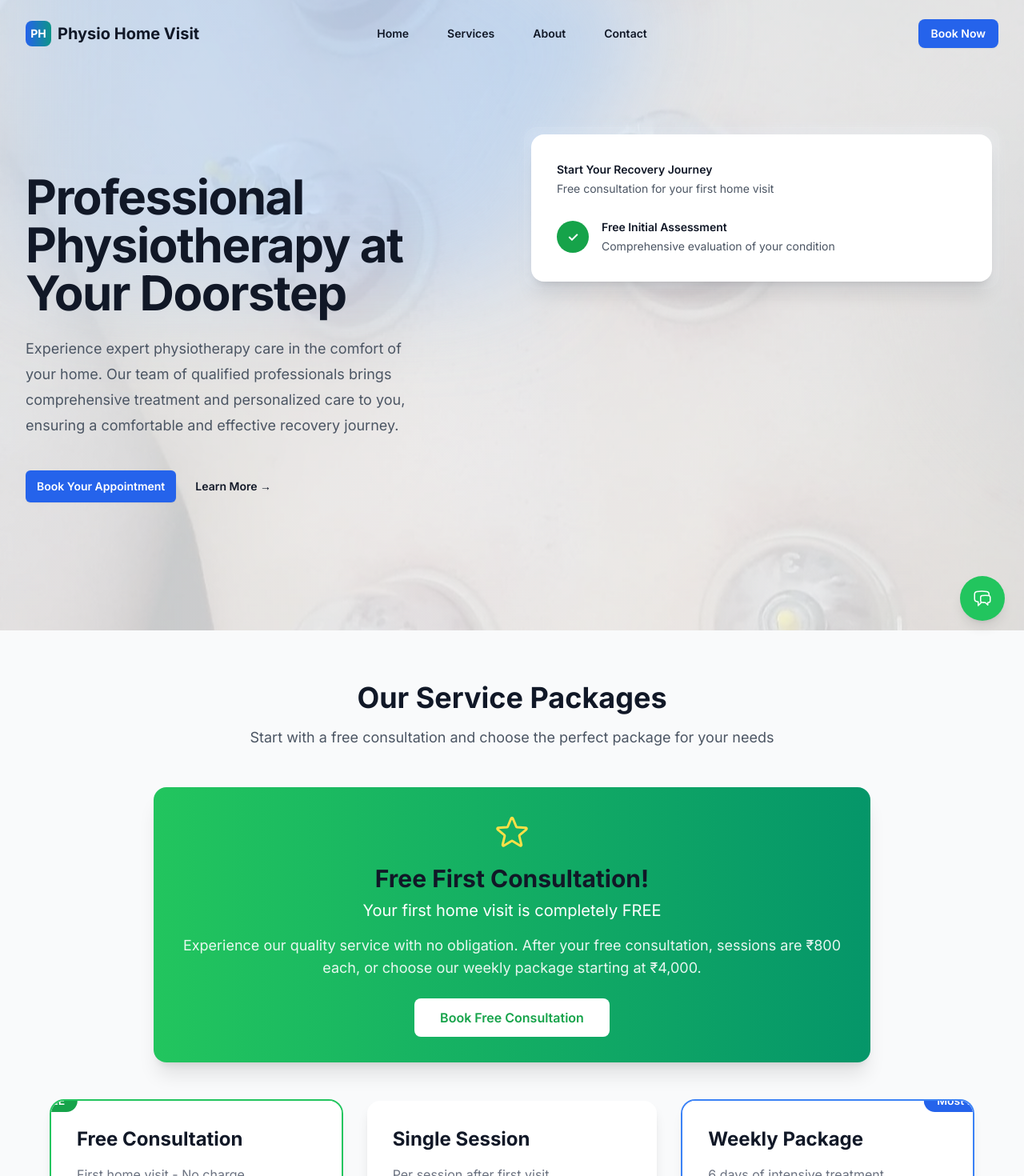
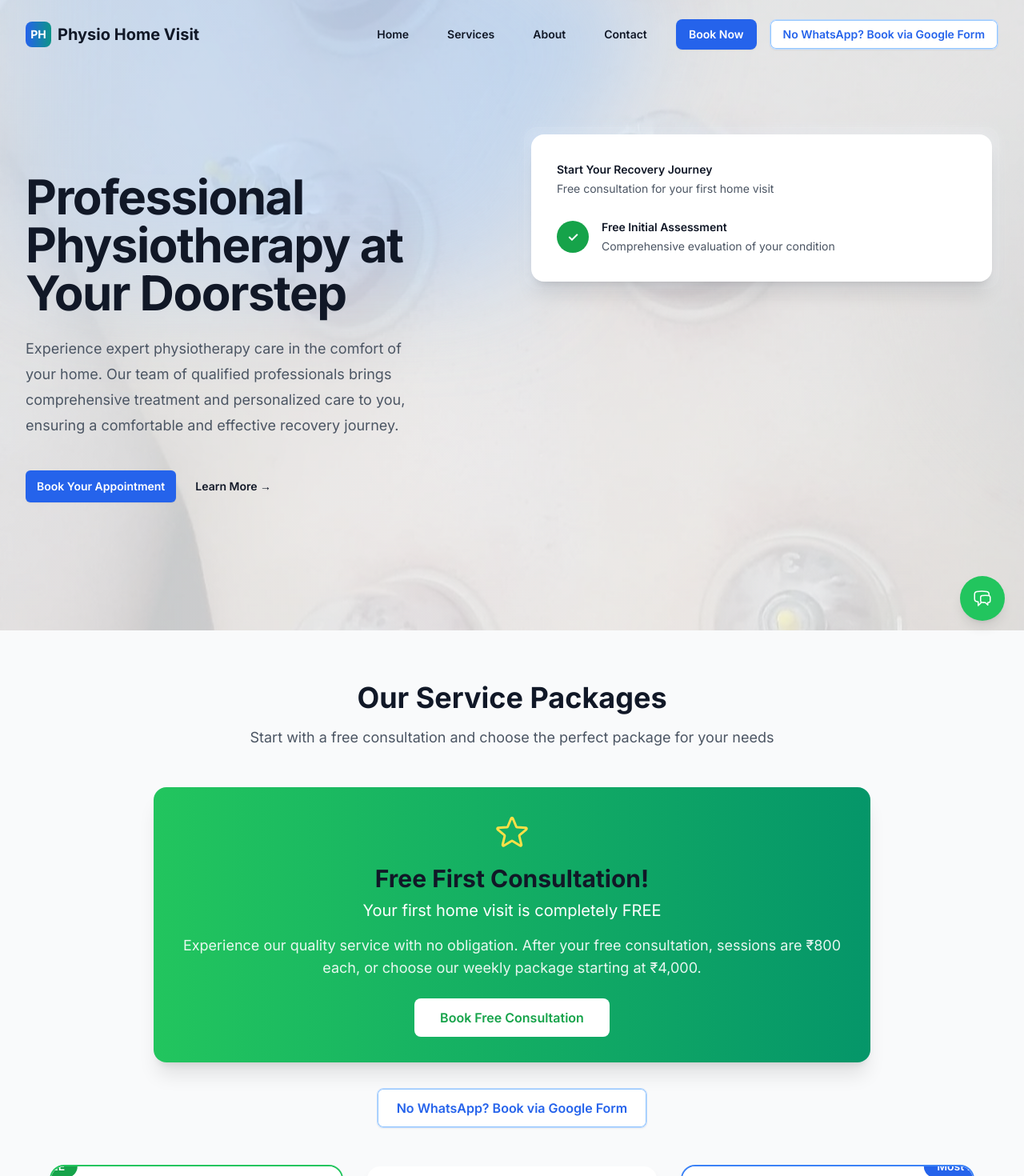
Before and after one commit to pantomath91/physio-home, a Next.js app: page / in a window 1280 px wide. Shown: the top 1470 px of the page at 80% size. Built offline with nearby package versions, Linux system fonts and the light colour scheme.

Commit message:
adding form

```diff
--- a/src/components/Navigation.tsx
+++ b/src/components/Navigation.tsx
@@ -6,6 +6,7 @@ import { Bars3Icon, XMarkIcon } from '@heroicons/react/24/outline';
 import Link from 'next/link';
 import WhatsAppBookingModal from './WhatsAppBookingModal';
 import { Fragment } from 'react';
+import { useAnalytics } from '@/hooks/useAnalytics';
 
 const navigation = [
   { name: 'Home', href: '/' },
@@ -18,6 +19,7 @@ export default function Navigation() {
   const [mobileMenuOpen, setMobileMenuOpen] = useState(false);
   const [isWhatsAppModalOpen, setIsWhatsAppModalOpen] = useState(false);
   const [isScrolled, setIsScrolled] = useState(false);
+  const { trackEvent } = useAnalytics();
 
   useEffect(() => {
     const handleScroll = () => {
@@ -66,11 +68,24 @@ export default function Navigation() {
         </div>
         <div className="hidden lg:flex lg:flex-1 lg:justify-end">
           <button
-            onClick={() => setIsWhatsAppModalOpen(true)}
+            onClick={() => {
+              trackEvent('booking_intent', 'booking', 'Navigation');
+              setIsWhatsAppModalOpen(true);
+            }}
             className="rounded-lg bg-blue-600 px-4 py-2 text-sm font-semibold text-white shadow-sm hover:bg-blue-500 focus-visible:outline focus-visible:outline-2 focus-visible:outline-offset-2 focus-visible:outline-blue-600 transition-colors"
           >
             Book Now
           </button>
+          <a
+            href="https://docs.google.com/forms/d/e/1FAIpQLSe6RDgMOUh7OfTv07qcYVT6pitgH-qZ7LI_nJu_gBCVO8xNKg/viewform?usp=header"
+            target="_blank"
+            rel="noopener noreferrer"
+            className="ml-4 rounded-lg bg-white px-4 py-2 text-sm font-semibold text-blue-600 shadow-sm ring-1 ring-inset ring-blue-300 hover:bg-blue-50 border border-blue-200 transition-colors"
+            style={{ textDecoration: 'none' }}
+            onClick={() => trackEvent('form_fallback_click', 'booking', 'Navigation')}
+          >
+            No WhatsApp? Book via Google Form
+          </a>
         </div>
       </nav>
       <Dialog as="div" className="lg:hidden" open={mobileMenuOpen} onClose={setMobileMenuOpen}>
@@ -112,6 +127,7 @@ export default function Navigation() {
               <div className="py-6">
                 <button
                   onClick={() => {
+                    trackEvent('booking_intent', 'booking', 'Navigation');
                     setIsWhatsAppModalOpen(true);
                     setMobileMenuOpen(false);
                   }}
@@ -119,6 +135,16 @@ export default function Navigation() {
                 >
                   Book Now
                 </button>
+                <a
+                  href="https://docs.google.com/forms/d/e/1FAIpQLSe6RDgMOUh7OfTv07qcYVT6pitgH-qZ7LI_nJu_gBCVO8xNKg/viewform?usp=header"
+                  target="_blank"
+                  rel="noopener noreferrer"
+                  className="mt-2 block rounded-lg px-3 py-2.5 text-base font-semibold leading-7 text-blue-600 bg-white shadow-sm ring-1 ring-inset ring-blue-300 hover:bg-blue-50 border border-blue-200 text-left"
+                  style={{ textDecoration: 'none' }}
+                  onClick={() => trackEvent('form_fallback_click', 'booking', 'Navigation')}
+                >
+                  No WhatsApp? Book via Google Form
+                </a>
               </div>
             </div>
           </div>
@@ -127,7 +153,11 @@ export default function Navigation() {
 
       <WhatsAppBookingModal
         isOpen={isWhatsAppModalOpen}
-        onClose={() => setIsWhatsAppModalOpen(false)}
+        onClose={() => {
+          trackEvent('booking_cancel', 'booking', 'Navigation');
+          setIsWhatsAppModalOpen(false);
+        }}
+        onOpen={() => trackEvent('booking_modal_open', 'booking', 'Navigation')}
       />
     </header>
   );
--- a/src/components/ServicePackages.tsx
+++ b/src/components/ServicePackages.tsx
@@ -59,9 +59,10 @@ const packages: Package[] = [
 const ServicePackages: React.FC = () => {
   const [isWhatsAppModalOpen, setIsWhatsAppModalOpen] = useState(false);
   const [selectedPackage, setSelectedPackage] = useState<Package | null>(null);
-  const { trackBooking } = useAnalytics();
+  const { trackBooking, trackEvent } = useAnalytics();
 
   const handleBookNow = (pkg: Package) => {
+    trackEvent('booking_intent', 'booking', 'ServicePackages');
     // Track intent to book
     trackBooking({
       source: 'ServicePackagesButton',
@@ -105,6 +106,19 @@ const ServicePackages: React.FC = () => {
               </button>
             </div>
           </div>
+        </div>
+
+        <div className="text-center mt-6">
+          <a
+            href="https://docs.google.com/forms/d/e/1FAIpQLSe6RDgMOUh7OfTv07qcYVT6pitgH-qZ7LI_nJu_gBCVO8xNKg/viewform?usp=header"
+            target="_blank"
+            rel="noopener noreferrer"
+            className="inline-block rounded-lg bg-white px-6 py-3 text-base font-semibold text-blue-600 shadow-sm ring-1 ring-inset ring-blue-300 hover:bg-blue-50 border border-blue-200 transition-colors mt-2"
+            style={{ textDecoration: 'none' }}
+            onClick={() => trackEvent('form_fallback_click', 'booking', 'ServicePackages')}
+          >
+            No WhatsApp? Book via Google Form
+          </a>
         </div>
 
         <div className="mt-12 max-w-6xl mx-auto grid grid-cols-1 gap-8 sm:grid-cols-2 lg:grid-cols-3">
@@ -194,7 +208,11 @@ const ServicePackages: React.FC = () => {
 
       <WhatsAppBookingModal
         isOpen={isWhatsAppModalOpen}
-        onClose={() => setIsWhatsAppModalOpen(false)}
+        onClose={() => {
+          trackEvent('booking_cancel', 'booking', 'ServicePackages');
+          setIsWhatsAppModalOpen(false);
+        }}
+        onOpen={() => trackEvent('booking_modal_open', 'booking', 'ServicePackages')}
         selectedPackage={selectedPackage ? { name: selectedPackage.name, price: selectedPackage.price } : undefined}
       />
     </section>
--- a/src/components/WhatsAppBookingModal.tsx
+++ b/src/components/WhatsAppBookingModal.tsx
@@ -1,6 +1,6 @@
 'use client';
 
-import React, { useState } from 'react';
+import React, { useState, useEffect } from 'react';
 import { Dialog, Transition } from '@headlessui/react';
 import { Fragment } from 'react';
 import { XMarkIcon } from '@heroicons/react/24/outline';
@@ -16,11 +16,12 @@ interface WhatsAppBookingModalProps {
   phoneNumber?: string;
 }
 
-const WhatsAppBookingModal: React.FC<WhatsAppBookingModalProps> = ({
+const WhatsAppBookingModal: React.FC<WhatsAppBookingModalProps & { onOpen?: () => void }> = ({
   isOpen,
   onClose,
   selectedPackage,
-  phoneNumber = "917017421438"
+  phoneNumber = "917017421438",
+  onOpen
 }) => {
   const [bookingData, setBookingData] = useState({
     name: '',
@@ -62,7 +63,11 @@ const WhatsAppBookingModal: React.FC<WhatsAppBookingModalProps> = ({
     return encodeURIComponent(baseMessage + detailsText);
   };
 
-  const { trackBooking } = useAnalytics();
+  const { trackBooking, trackEvent } = useAnalytics();
+
+  useEffect(() => {
+    if (isOpen && onOpen) onOpen();
+  }, [isOpen, onOpen]);
 
   const handleWhatsAppClick = () => {
     if (!isFormValid) return;
@@ -262,10 +267,23 @@ const WhatsAppBookingModal: React.FC<WhatsAppBookingModalProps> = ({
                     </svg>
                     {isFormValid ? 'Send via WhatsApp' : 'Fill all required fields'}
                   </button>
+                  <a
+                    href="https://docs.google.com/forms/d/e/1FAIpQLSe6RDgMOUh7OfTv07qcYVT6pitgH-qZ7LI_nJu_gBCVO8xNKg/viewform?usp=header"
+                    target="_blank"
+                    rel="noopener noreferrer"
+                    className="mt-3 inline-flex w-full justify-center rounded-lg bg-white px-3 py-2 text-sm font-semibold text-blue-600 shadow-sm ring-1 ring-inset ring-blue-300 hover:bg-blue-50 sm:mt-0 sm:w-auto text-center border border-blue-200"
+                    style={{ textDecoration: 'none' }}
+                    onClick={() => trackEvent('form_fallback_click', 'booking', 'WhatsAppBookingModal')}
+                  >
+                    No WhatsApp? Book via Google Form
+                  </a>
                   <button
                     type="button"
                     className="mt-3 inline-flex w-full justify-center rounded-lg bg-white px-3 py-2 text-sm font-semibold text-gray-900 shadow-sm ring-1 ring-inset ring-gray-300 hover:bg-gray-50 sm:mt-0 sm:w-auto"
-                    onClick={onClose}
+                    onClick={() => {
+                      trackEvent('booking_cancel', 'booking', 'WhatsAppBookingModal');
+                      onClose();
+                    }}
                   >
                     Cancel
                   </button>
--- a/src/components/WhatsAppButton.tsx
+++ b/src/components/WhatsAppButton.tsx
@@ -19,7 +19,7 @@ const WhatsAppButton: React.FC<WhatsAppButtonProps> = ({
   className = "",
   showQuickMessages = true
 }) => {
-  const { trackBooking, trackFormInteraction } = useAnalytics();
+  const { trackBooking, trackFormInteraction, trackEvent } = useAnalytics();
   const [internalIsExpanded, setIsInternalExpanded] = useState(false);
   const [showBookingForm, setShowBookingForm] = useState(false);
   const [showQuickMessagesModal, setShowQuickMessagesModal] = useState(false);
@@ -111,6 +111,7 @@ const WhatsAppButton: React.FC<WhatsAppButtonProps> = ({
   };
 
   const openBookingForm = () => {
+    trackEvent('booking_modal_open', 'booking', 'WhatsAppButton');
     setShowBookingForm(true);
     setShowQuickMessagesModal(false);
   };
@@ -129,8 +130,12 @@ const WhatsAppButton: React.FC<WhatsAppButtonProps> = ({
             <div className="bg-green-500 text-white p-4 rounded-t-2xl flex justify-between items-center sticky top-0">
               <h3 className="font-semibold text-lg">Book Appointment</h3>
               <button
-                onClick={() => setShowBookingForm(false)}
+                type="button"
                 className="text-white hover:text-gray-200 transition-colors"
+                onClick={() => {
+                  trackEvent('booking_cancel', 'booking', 'WhatsAppButton');
+                  setShowBookingForm(false);
+                }}
               >
                 <XMarkIcon className="h-6 w-6" />
               </button>
@@ -253,6 +258,16 @@ const WhatsAppButton: React.FC<WhatsAppButtonProps> = ({
                 </svg>
                 {isFormValid ? 'Send Booking Request' : 'Fill all required fields'}
               </button>
+              <a
+                href="https://docs.google.com/forms/d/e/1FAIpQLSe6RDgMOUh7OfTv07qcYVT6pitgH-qZ7LI_nJu_gBCVO8xNKg/viewform?usp=header"
+                target="_blank"
+                rel="noopener noreferrer"
+                className="w-full mt-3 py-3 px-4 rounded-lg font-semibold text-blue-600 bg-white border border-blue-200 shadow-sm hover:bg-blue-50 transition-colors flex items-center justify-center gap-2 text-sm text-center"
+                style={{ textDecoration: 'none' }}
+                onClick={() => trackEvent('form_fallback_click', 'booking', 'WhatsAppButton')}
+              >
+                No WhatsApp? Book via Google Form
+              </a>
             </div>
           </div>
         </div>
@@ -325,7 +340,10 @@ const WhatsAppButton: React.FC<WhatsAppButtonProps> = ({
 
               {/* Booking Form Button */}
               <button
-                onClick={openBookingForm}
+                onClick={() => {
+                  trackEvent('booking_intent', 'booking', 'WhatsAppButton');
+                  openBookingForm();
+                }}
                 className="bg-green-500 hover:bg-green-600 text-white p-3 rounded-full shadow-lg hover:shadow-xl transition-all duration-300 transform hover:scale-110"
                 aria-label="Book Appointment"
               >
```
Also changed, not shown: 2 other files (tests, documents, lock files or other folders).
